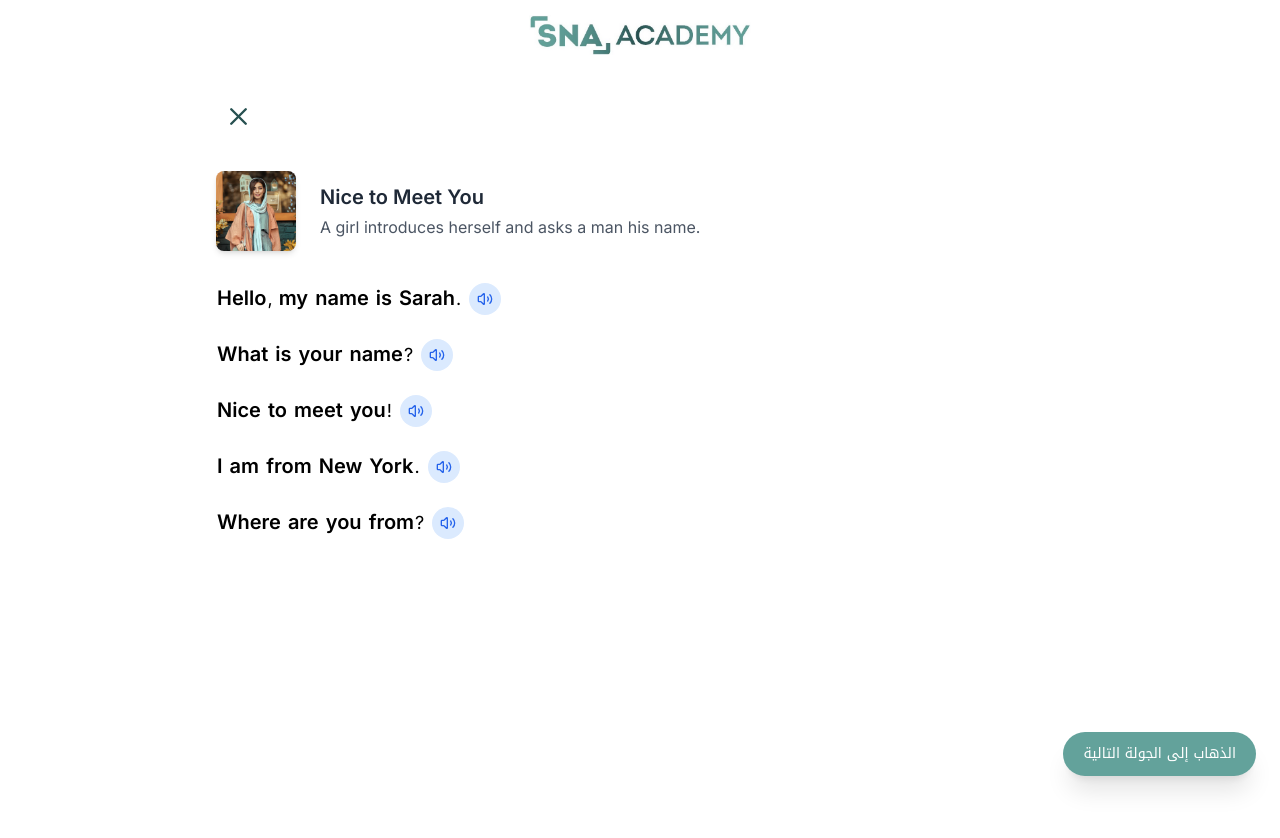
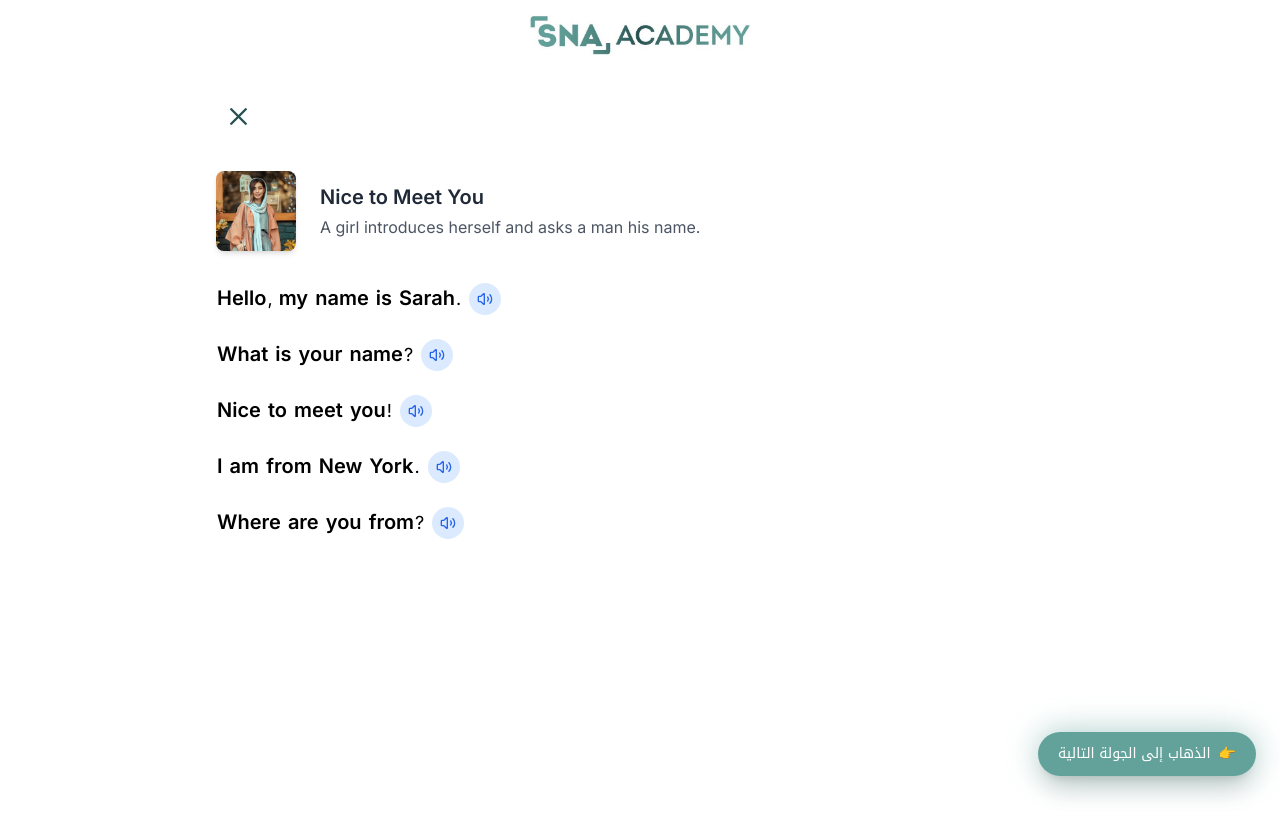
Before and after one commit to omar-front-end-dev/Reading-tool, a React (Vite) app: page /show-lesson-first-round/1/1 in a window 1280 px wide. Shown: the top 838 px of the page. Built offline with nearby package versions, Linux system fonts and the light colour scheme.

Commit message:
push updates

```diff
--- a/src/modules/ShowLessonFirstRound/ShowLessonFirstRound.jsx
+++ b/src/modules/ShowLessonFirstRound/ShowLessonFirstRound.jsx
@@ -450,12 +450,19 @@ export function ShowLessonFirstRound() {
       </div>
 
       {/* Next round button */}
-      <Link
-        to={NEXT_ROUND_URL}
-        className="fixed bottom-6 right-6 arabic_font text-sm font-medium px-5 py-3 rounded-full bg-[var(--primary-color)] text-white hover:bg-[var(--secondary-color)] active:scale-[.98] transition shadow-xl"
-      >
-        الذهاب إلى الجولة التالية
-      </Link>
+      <div className="fixed bottom-6 right-6">
+        {/* Glowing ring */}
+        <div className="absolute inset-0 rounded-full bg-[var(--primary-color)] blur-lg opacity-60 animate-pulse"></div>
+
+        {/* Button */}
+        <Link
+          to={NEXT_ROUND_URL}
+          className="relative arabic_font text-sm font-medium px-5 py-3 rounded-full bg-[var(--primary-color)] text-white hover:bg-[var(--secondary-color)] active:scale-[.98] transition-all duration-300 shadow-xl hover:shadow-2xl hover:scale-105 flex items-center gap-2"
+        >
+          <span className="arabic_font">الذهاب إلى الجولة التالية</span>
+          <span className="inline-block animate-bounce">👉</span>
+        </Link>
+      </div>
     </div>
   );
 }
--- a/src/modules/ShowLessonSecondRound/ShowLessonSecondRound.jsx
+++ b/src/modules/ShowLessonSecondRound/ShowLessonSecondRound.jsx
@@ -1161,7 +1161,7 @@ export function ShowLessonSecondRound() {
                     {playbackRate.toFixed(2).replace(/\.00$/, "")}x ▾
                   </button>
                   <div className="absolute -right-2 bottom-9 hidden group-hover:block bg-white border border-gray-200 rounded-lg shadow-lg overflow-hidden">
-                    {[0.75, 1, 1.25, 1.5, 1.75].map((r) => (
+                    {[0.25, 0.5, 0.75, 1, 1.25, 1.5, 1.75].map((r) => (
                       <button
                         key={r}
                         onClick={() => handleSpeedChange(r)}
```
